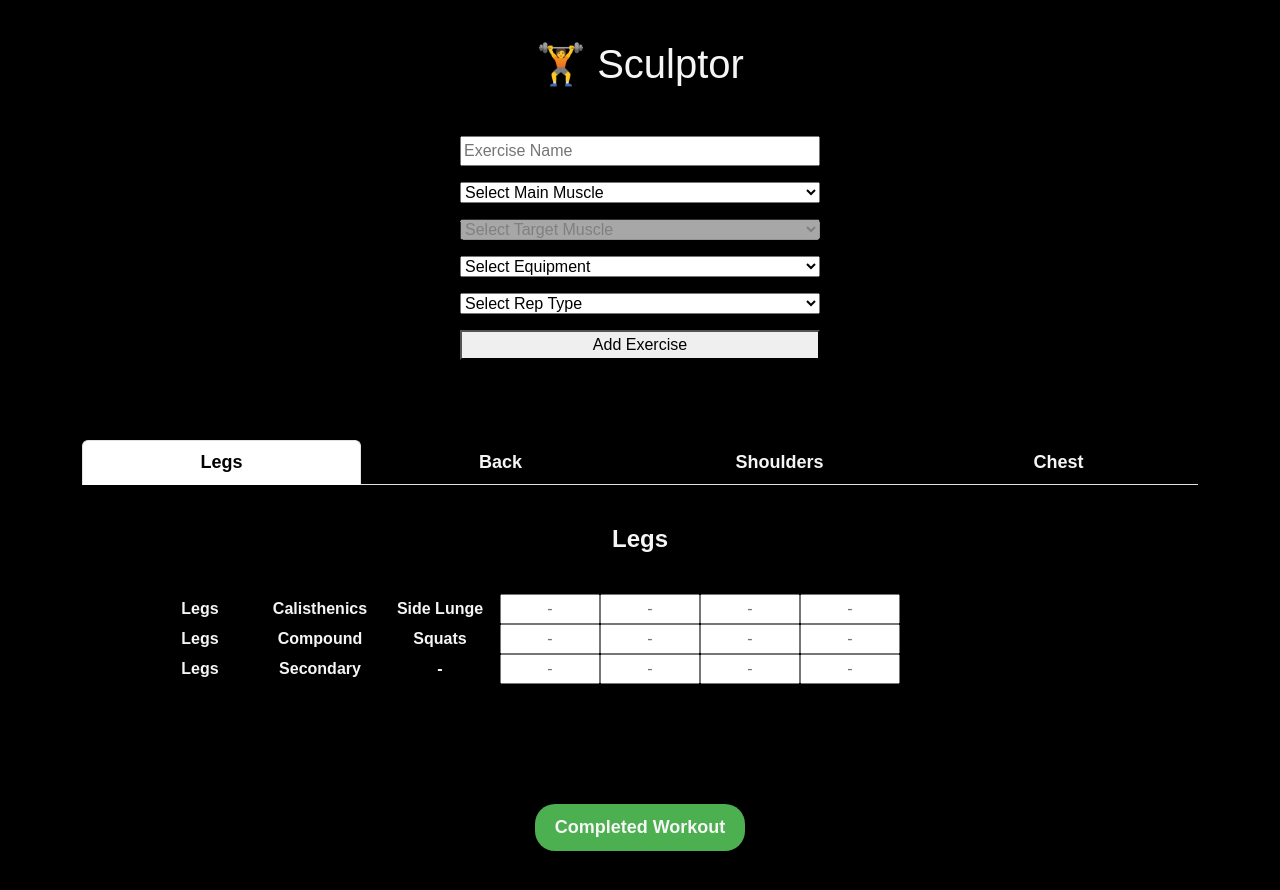
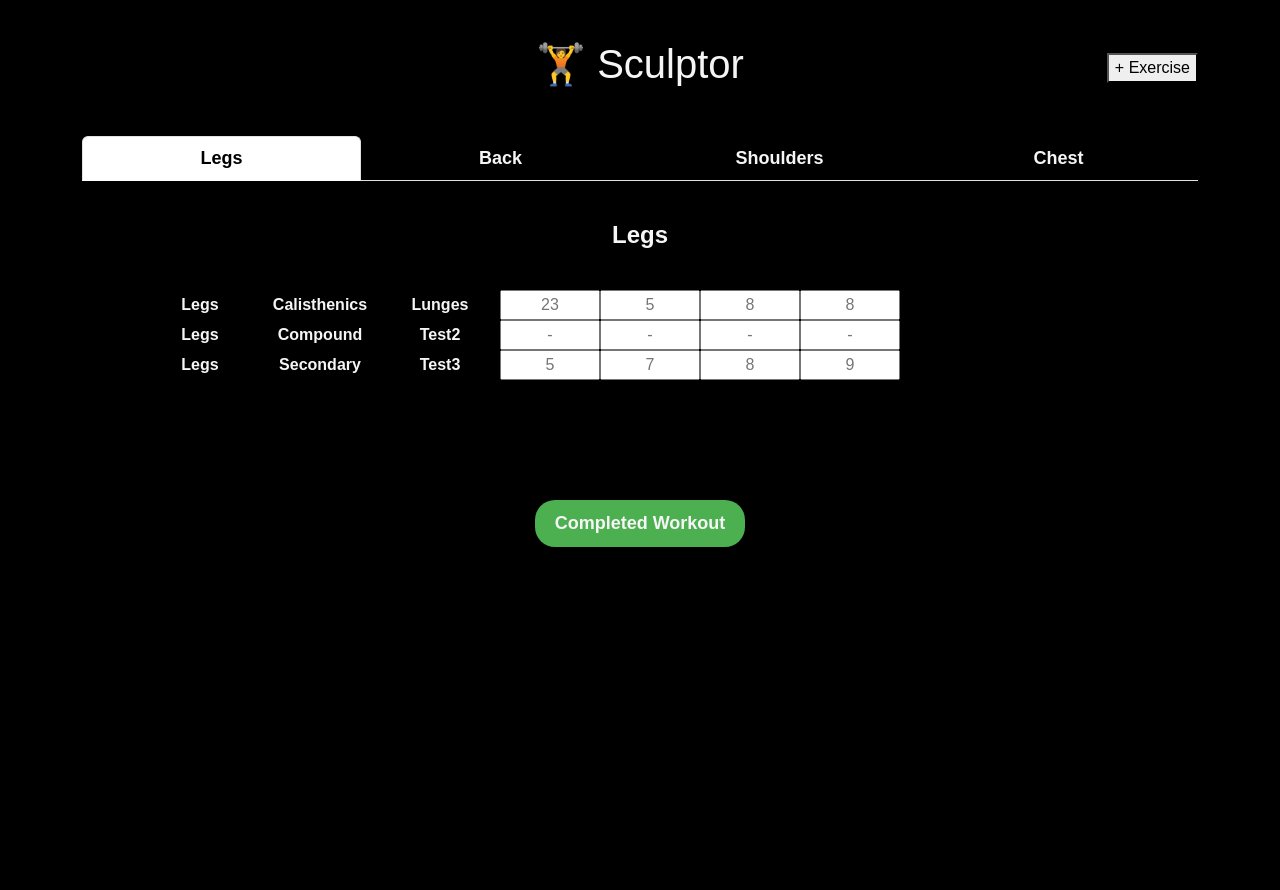
Before and after one commit to maxpesin/sculptor, a React (Create React App) app: page / in a window 1280 px wide. Shown: the top 890 px of the page. After the commit the page ends 800 px from the top, so only its background shows below. Built offline with nearby package versions, Linux system fonts and the light colour scheme.

Commit message:
Added dialog for new exercise + refactored

```diff
--- a/public/data.json
+++ b/public/data.json
@@ -122,154 +122,149 @@
   ],
   "exercises": [
     {
-      "name": "pull-ups",
-      "mainMuscle": "back",
+      "name": "squats",
+      "mainMuscle": "legs",
       "targetMuscle": "calisthenics",
-      "equipment": "green band",
-      "reps": "10-16",
-      "order": 3,
-      "orderFrequency": 2,
-      "countFrequency": 1
-    },
-    {
-      "name": "chin-ups",
-      "mainMuscle": "back",
-      "targetMuscle": "calisthenics",
-      "equipment": "blue band",
-      "reps": "8-12",
-      "order": 1,
-      "orderFrequency": 2,
-      "countFrequency": 1
-    },
-    {
-      "name": "V-ups",
-      "mainMuscle": "back",
-      "targetMuscle": "calisthenics",
-      "equipment": "blue band",
+      "equipment": "dumbbells",
       "reps": "8-12",
       "order": 2,
-      "orderFrequency": 2,
-      "countFrequency": 1
-    },
-    {
-      "name": "deadlifts",
-      "mainMuscle": "back",
-      "targetMuscle": "compound",
-      "equipment": "barbell",
-      "reps": "10-14",
-      "countFrequency": 45,
-      "order": 1,
-      "id": 3442652345
-    },
-    {
-      "name": "back rows",
-      "mainMuscle": "back",
-      "targetMuscle": "back secondary",
-      "equipment": "dumbbells",
-      "reps": "10-12",
-      "countFrequency": 45
-    },
-    {
-      "name": "squats",
-      "mainMuscle": "legs",
-      "targetMuscle": "compound",
-      "equipment": "barbell",
-      "reps": "10-14",
-      "order": 1,
       "orderFrequency": 3,
-      "countFrequency": 1
+      "countFrequency": 1,
+      "id": 1741439497933
     },
     {
       "name": "lunges",
       "mainMuscle": "legs",
-      "targetMuscle": "compound",
-      "equipment": "barbell",
-      "reps": "10-14",
-      "order": 2,
-      "orderFrequency": 1,
-      "countFrequency": 1
-    },
-    {
-      "name": "Jumping Jacks",
-      "mainMuscle": "legs",
       "targetMuscle": "calisthenics",
       "equipment": "barbell",
-      "reps": "10-14",
-      "order": 4,
-      "orderFrequency": 2,
-      "countFrequency": 1,
-      "id": 1743200644406
-    },
-    {
-      "name": "Runnning",
-      "mainMuscle": "legs",
-      "targetMuscle": "calisthenics",
-      "equipment": "barbell",
-      "reps": "10-14",
-      "order": 3,
-      "orderFrequency": 2,
-      "countFrequency": 1,
-      "id": 3442342345
-    },
-    {
-      "name": "swimming",
-      "mainMuscle": "legs",
-      "targetMuscle": "calisthenics",
-      "equipment": "barbell",
-      "reps": "10-14",
-      "order": 2,
-      "orderFrequency": 3,
-      "countFrequency": 1,
-      "id": 1741646544406
-    },
-    {
-      "name": "side lunge",
-      "mainMuscle": "legs",
-      "targetMuscle": "calisthenics",
-      "equipment": "dumbbells",
       "reps": "8-12",
       "order": 1,
       "orderFrequency": 3,
-      "countFrequency": 1,
-      "id": 1741401371878
+      "countFrequency": 3,
+      "id": 1741439518587
+    },
+    {
+      "name": "test2",
+      "mainMuscle": "legs",
+      "targetMuscle": "compound",
+      "equipment": "green band",
+      "reps": "8-12",
+      "order": 1,
+      "orderFrequency": 3,
+      "countFrequency": 3,
+      "id": 1741447094659
+    },
+    {
+      "name": "test3",
+      "mainMuscle": "legs",
+      "targetMuscle": "secondary",
+      "equipment": "green band",
+      "reps": "8-12",
+      "order": 1,
+      "orderFrequency": 3,
+      "countFrequency": 3,
+      "id": 1741477370028
     }
   ],
   "history": [
     {
-      "date": "2021-01-01",
-      "exercise": "Running",
-      "exerciseId": 3442342345,
-      "set1": 20,
-      "set2": 22.5,
-      "set3": 25,
+      "date": "2025-03-08 10:17:29",
+      "exercise": "lunges",
+      "exerciseId": 1741439518587,
+      "set1": 1,
+      "set2": 2,
+      "set3": 3,
+      "set4": 4
+    },
+    {
+      "date": "2025-03-08 10:17:43",
+      "exercise": "lunges",
+      "exerciseId": 1741439518587,
+      "set1": 23,
+      "set2": 5,
+      "set3": 8,
+      "set4": 8
+    },
+    {
+      "date": "2025-03-08 10:17:49",
+      "exercise": "squats",
+      "exerciseId": 1741439497933,
+      "set1": 5,
+      "set2": 54,
+      "set3": 6,
+      "set4": 6
+    },
+    {
+      "date": "2025-03-08 10:17:51",
+      "exercise": "squats",
+      "exerciseId": 1741439497933,
+      "set1": 5,
+      "set2": 54,
+      "set3": 6,
+      "set4": 6
+    },
+    {
+      "date": "2025-03-08 10:17:53",
+      "exercise": "squats",
+      "exerciseId": 1741439497933,
+      "set1": 5,
+      "set2": 54,
+      "set3": 6,
+      "set4": 6
+    },
+    {
+      "date": "2025-03-08 18:43:00",
+      "exercise": "lunges",
+      "exerciseId": 1741439518587,
+      "set1": 23,
+      "set2": 5,
+      "set3": 8,
+      "set4": 8
+    },
+    {
+      "date": "2025-03-08 18:43:00",
+      "exercise": "test2",
+      "exerciseId": 1741447094659,
+      "set1": 0,
+      "set2": 0,
+      "set3": 0,
       "set4": 0
     },
     {
-      "date": "2022-01-01",
-      "exercise": "Running",
-      "exerciseId": 3442342345,
-      "set1": 25,
-      "set2": 25,
-      "set3": 27.5,
-      "set4": 30
-    },
-    {
-      "date": "2021-01-01",
-      "exercise": "Deadlifts",
-      "exerciseId": 3442652345,
-      "set1": 20,
-      "set2": 22.5,
-      "set3": 25,
+      "date": "2025-03-08 18:43:00",
+      "exercise": "test3",
+      "exerciseId": 1741477370028,
+      "set1": 0,
+      "set2": 0,
+      "set3": 0,
       "set4": 0
     },
     {
-      "date": "2021-01-01",
-      "exercise": "Back Rows",
-      "exerciseId": 2242652345,
-      "set1": 20,
-      "set2": 22.5,
-      "set3": 25,
+      "date": "2025-03-08 18:43:12",
+      "exercise": "lunges",
+      "exerciseId": 1741439518587,
+      "set1": 23,
+      "set2": 5,
+      "set3": 8,
+      "set4": 8
+    },
+    {
+      "date": "2025-03-08 18:43:12",
+      "exercise": "test2",
+      "exerciseId": 1741447094659,
+      "set1": 0,
+      "set2": 0,
+      "set3": 0,
       "set4": 0
+    },
+    {
+      "date": "2025-03-08 18:43:12",
+      "exercise": "test3",
+      "exerciseId": 1741477370028,
+      "set1": 5,
+      "set2": 7,
+      "set3": 8,
+      "set4": 9
     }
   ]
 }
--- a/src/App.css
+++ b/src/App.css
@@ -42,6 +42,19 @@ body {
   /* color: var(--red); */
   /* border-bottom: 3px solid var(--red); */
 /* } */
+
+.sculptor__header {
+  position: relative;
+  display: inline-flex;
+  justify-content: center;
+  align-items: center;
+  width: 100%;
+}
+
+.sculptor__button-add-exercise {
+  position: absolute;
+  right: 0;
+}
 
 .sculptor__workout {
   display: none;
@@ -110,3 +123,38 @@ body {
   margin: auto;
   padding: 40px 20px;
 }
+
+
+/* ExerciseDialog */
+/* src/components/ExerciseDialog.css */
+.dialog-overlay {
+  position: fixed;
+  top: 0;
+  left: 0;
+  width: 100vw;
+  height: 100vh;
+  background: rgba(0, 0, 0, 0.6); /* dark transparent overlay */
+  display: flex;
+  justify-content: center;
+  align-items: center;
+  z-index: 1000;
+}
+
+.dialog-container {
+  background: #fff; /* or any preferred background */
+  padding: 20px;
+  border-radius: 8px;
+  position: relative;
+  min-width: 300px;
+  /* Additional styles as needed */
+}
+
+.dialog-close {
+  position: absolute;
+  top: 10px;
+  right: 10px;
+  background: transparent;
+  border: none;
+  font-size: 1.2rem;
+  cursor: pointer;
+}
--- a/src/App.js
+++ b/src/App.js
@@ -1,20 +1,17 @@
 import React, { useState, useEffect } from "react";
 import "bootstrap/dist/css/bootstrap.min.css";
-import "./App.css"; // Import your styles
+import "./App.css";
 import WorkoutTabs from "./components/WorkoutTabs";
 import Workout from "./components/Workout";
 import AddExerciseForm from "./components/AddExercise.js";
-// import ExerciseDialog from "./components/ExerciseDialog"; // ✅ Import the dialog component
+import ExerciseDialog from "./components/ExerciseDialog.js";
 
-//TODO - hardcode history to show latest data
-//TODO - update history exercises data when button pressed
-//TODO - Add pound vs kilogram toggle
 
 const App = () => {
   const [data, setData] = useState(null);
   const [activeTab, setActiveTab] = useState(0);
+  const [showDialog, setShowDialog] = useState(false);
 
-  // ✅ Define fetchData before using it
   const fetchData = () => {
     console.log("🚀 Fetching data from server...");
     fetch("/data.json")
@@ -26,40 +23,48 @@ const App = () => {
       .catch((err) => console.error("❌ Error fetching data:", err));
   };
 
-  // ✅ Call fetchData inside useEffect
   useEffect(() => {
     fetchData();
   }, []);
 
   if (!data) return <h1>Loading...</h1>;
-  // console.log("🚀 ~ //useEffect ~ data:", data)
+  console.log("🚀 ~ App ~ data:", data)
 
   return (
     <div className="container">
-      <header>
+      <header class="sculptor__header">
         <h1 className="app-title">🏋️ Sculptor</h1>
+        <button class="sculptor__button-add-exercise" onClick={() => setShowDialog(true)}>
+          + Exercise
+        </button>
       </header>
 
-      {/* ✅ Add Exercise Form
-      <AddExerciseForm updateData={fetchData} /> */}
-      {/* ✅ Only pass `muscles` when `data` is available */}
+      {/* Example of dialog usage */}
+      <ExerciseDialog isOpen={showDialog} onClose={() => setShowDialog(false)}>
+        {/* You can put any content here, e.g. a form */}
+        <h2>Add New Exercise</h2>
+        <AddExerciseForm
+          updateData={fetchData}
+          data={data}
+          muscles={data.muscles || []}
+        />
+      </ExerciseDialog>
+{/*
+      <AddExerciseForm
+        updateData={fetchData}
+        data={data}
+        muscles={data.muscles || []}
+      /> */}
 
-      {data && <AddExerciseForm updateData={fetchData} data={data} muscles={data.muscles || []} />}
-
-
-      {/* Workout Tabs */}
       <WorkoutTabs
         workouts={data.workoutSplit}
         activeTab={activeTab}
         setActiveTab={setActiveTab}
       />
 
-      {/* Workout Content */}
       {data.workoutSplit.map((workout, index) => (
         <Workout
-          key={index}
           workout={workout}
-          index={index}
           data={data}
           isActive={activeTab === index}
           updateData={fetchData}
--- /dev/null
+++ b/src/components/ExerciseDialog.js
@@ -0,0 +1,20 @@
+// src/components/ExerciseDialog.js
+import React from "react";
+// import "./ExerciseDialog.css";
+
+const ExerciseDialog = ({ isOpen, onClose, children }) => {
+  if (!isOpen) return null;
+
+  return (
+    <div className="dialog-overlay" onClick={onClose}>
+      <div className="dialog-container" onClick={(e) => e.stopPropagation()}>
+        <button className="dialog-close" onClick={onClose}>
+          ×
+        </button>
+        {children}
+      </div>
+    </div>
+  );
+};
+
+export default ExerciseDialog;
--- a/src/components/Workout.js
+++ b/src/components/Workout.js
@@ -1,8 +1,8 @@
 import React from "react";
 import WorkoutRow from "./WorkoutRow";
-import WorkoutPost from "./WorkoutPost";
+import WorkoutCompleted from "./WorkoutCompleted";
 
-const Workout = ({ workout, index, data, isActive, updateData }) => {
+const Workout = ({ workout, data, isActive, updateData }) => {
 
   return (
     <div className={`sculptor__workout ${isActive ? "active" : ""}`}>
@@ -12,15 +12,24 @@ const Workout = ({ workout, index, data, isActive, updateData }) => {
 
       {workout.muscles.map((muscleName) => {
         const muscle = data.muscles.find((m) => m.mainMuscle === muscleName);
-        // console.log("🚀 ~ {workout.muscles.map ~ muscle:", muscle)
+
         return muscle
           ? muscle.targetMuscle.map((target, idx) => (
-              <WorkoutRow key={idx} muscle={muscle} target={target} data={data} updateData={updateData} />
+              <WorkoutRow
+                key={idx}
+                muscle={muscle}
+                target={target}
+                data={data}
+                updateData={updateData}
+              />
             ))
           : null;
       })}
 
-      <WorkoutPost workout={workout} updateData={updateData} exercises={data.exercises}/>
+      <WorkoutCompleted
+        workout={workout}
+        updateData={updateData}
+      />
     </div>
   );
 };
--- /dev/null
+++ b/src/components/WorkoutCompleted.js
@@ -0,0 +1,87 @@
+import React from "react";
+
+const WorkoutCompleted = ({ workout, updateData }) => {
+  // console.log("🚀 ~ WorkoutPost ~ workout:", workout)
+  // console.log("🚀 ~ WorkoutPost ~ exercises:", exercises)
+
+  const handleWorkoutCompletion = (event) => {
+    event.preventDefault();
+
+    // Find all elements with the class 'workout-form__excercise-equipment' inside the current workout section
+    const exerciseRow = document.querySelectorAll(".sculptor__workout.active .sculptor__excercise-row");
+
+    const exerciseIds = [];
+    const historyEntries = [];
+
+    // Get today's date in YYYY-MM-DD format
+    const today = new Date();
+    const pad = (num) => String(num).padStart(2, '0');
+    const formattedDateTime = `${today.getFullYear()}-${pad(today.getMonth() + 1)}-${pad(today.getDate())} ` +
+                              `${pad(today.getHours())}:${pad(today.getMinutes())}:${pad(today.getSeconds())}`;
+
+    exerciseRow.forEach((row) => {
+      // Get the exercise id from the data attribute
+      const exerciseId = Number(row.getAttribute("data-exercise-id"));
+      exerciseIds.push(exerciseId);
+
+      // Get the exercise name from the child element
+      const nameElem = row.querySelector(".workout-form__excercise-name");
+      if (!nameElem || nameElem.textContent === "-") return;
+      const exerciseName = nameElem.textContent;
+
+      // Get all four set inputs
+      const inputElements = row.querySelectorAll(".workout-form__input");
+      const setValues = Array.from(inputElements).map(input => {
+        const numericValue = parseFloat(input.value);
+        // If input is empty or numeric value is 0, use the placeholder instead
+        if (!input.value || numericValue === 0) {
+          const placeholderValue = parseFloat(input.placeholder);
+          return isNaN(placeholderValue) ? 0 : placeholderValue;
+        }
+        return numericValue;
+      });
+      // Ensure we have exactly 4 set values
+      const [set1, set2, set3, set4] = [...setValues, 0, 0, 0, 0].slice(0, 4);
+
+      // Build the history record for this exercise
+      historyEntries.push({
+        date: formattedDateTime,
+        exercise: exerciseName,
+        exerciseId,
+        set1,
+        set2,
+        set3,
+        set4,
+      });
+    });
+
+    fetch("http://localhost:5000/update-exercise", {
+      method: "POST",
+      headers: { "Content-Type": "application/json" },
+      body: JSON.stringify({
+        muscles: workout.muscles,
+        exercises: exerciseIds, // ✅ Send exercises data to the server
+        history: historyEntries, // ✅ Send history data to the server
+     }),
+    })
+      .then((res) => res.json())
+      .then((response) => {
+        // console.log("✅ Workout Updated:", response);
+        updateData(); // ✅ Fetch updated data instead of refreshing
+      })
+      .catch((err) => console.error("❌ Error updating workout:", err));
+  };
+
+  return (
+    <button
+      type="button" // ✅ Explicitly set type to button
+      className="sculptor__workout-button"
+      onClick={handleWorkoutCompletion}
+    >
+      Completed Workout
+    </button>
+  );
+};
+
+
+export default WorkoutCompleted;
```
Also changed, not shown: src/components/AddExercise.js (+21 -4 lines), src/components/WorkoutPost.js (deleted, +0 -48 lines), src/components/WorkoutRow.js (+3 -45 lines), src/routes/routeUpdateExerciseCount.js (+10 -5 lines), public/img/logo.svg (renamed from src/logo.svg).
